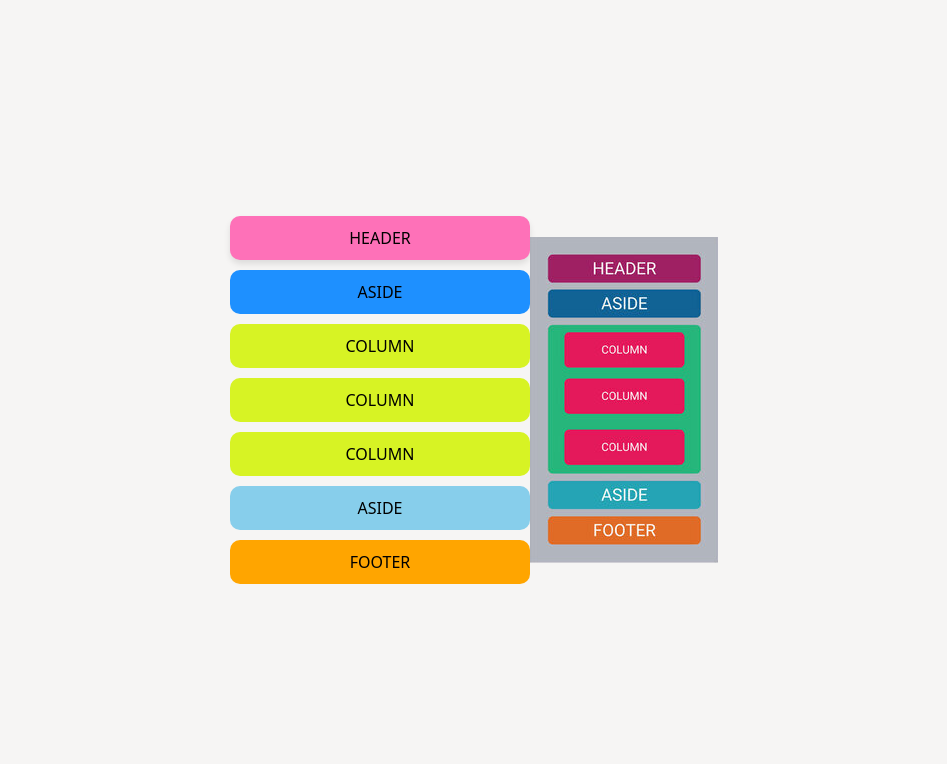
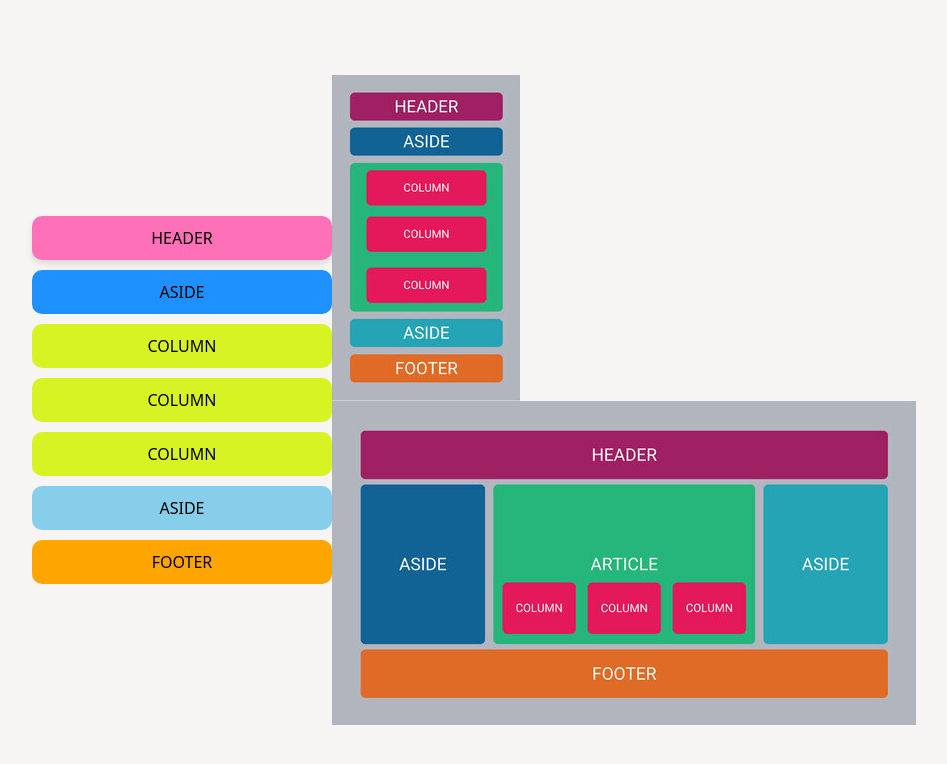
Before and after one commit to SheylaDiaz/grid-wireframe-practice, a plain HTML site: page index.html in a window 1280 px wide. Shown: the whole page, without its empty margins (166-1113 px from the left). Drawn offline with Linux system fonts and the light colour scheme.

Commit message:
Updated index

```diff
--- a/index.html
+++ b/index.html
@@ -17,7 +17,11 @@
         <aside class="aside2">ASIDE</aside>
         <footer>FOOTER</footer>
       </div>
+
+</body>
+<section>
 <img src="Grid-wireframe.png" alt="Grid-wireframe-practice" >
-</body>
+<img src="destok-wireframe.png" alt="destok-wireframe">
 
+</section>
 </html>
```
Also changed, not shown: destok-wireframe.png (added).
